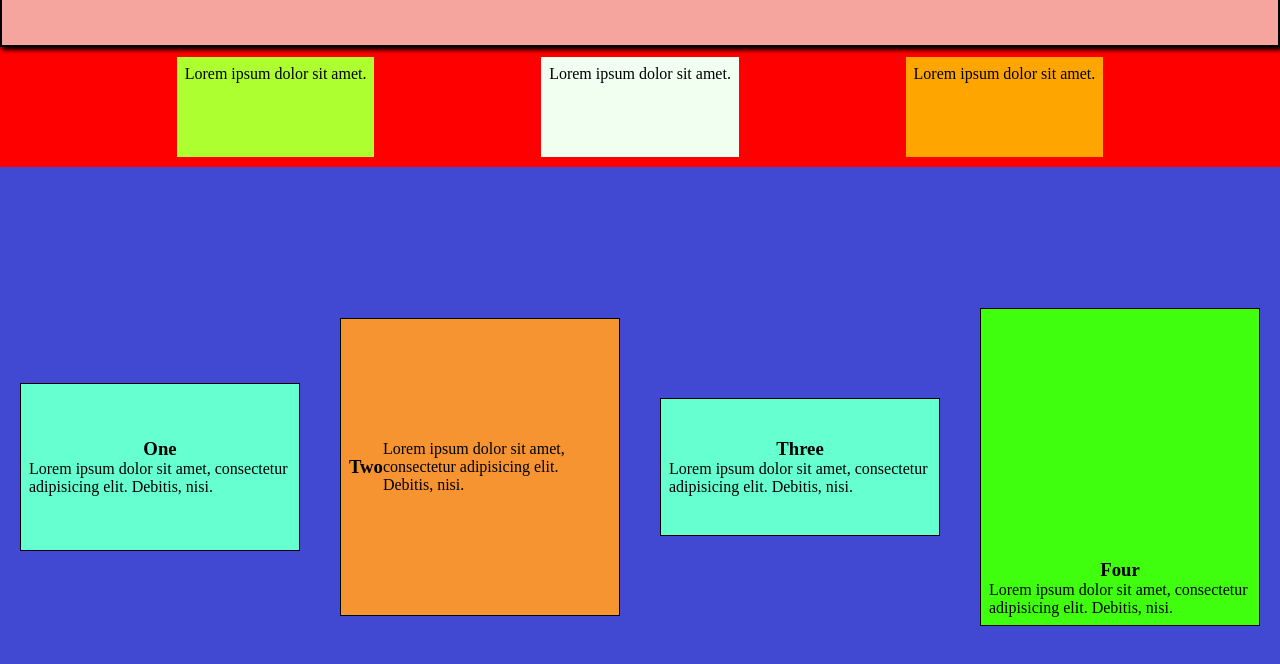
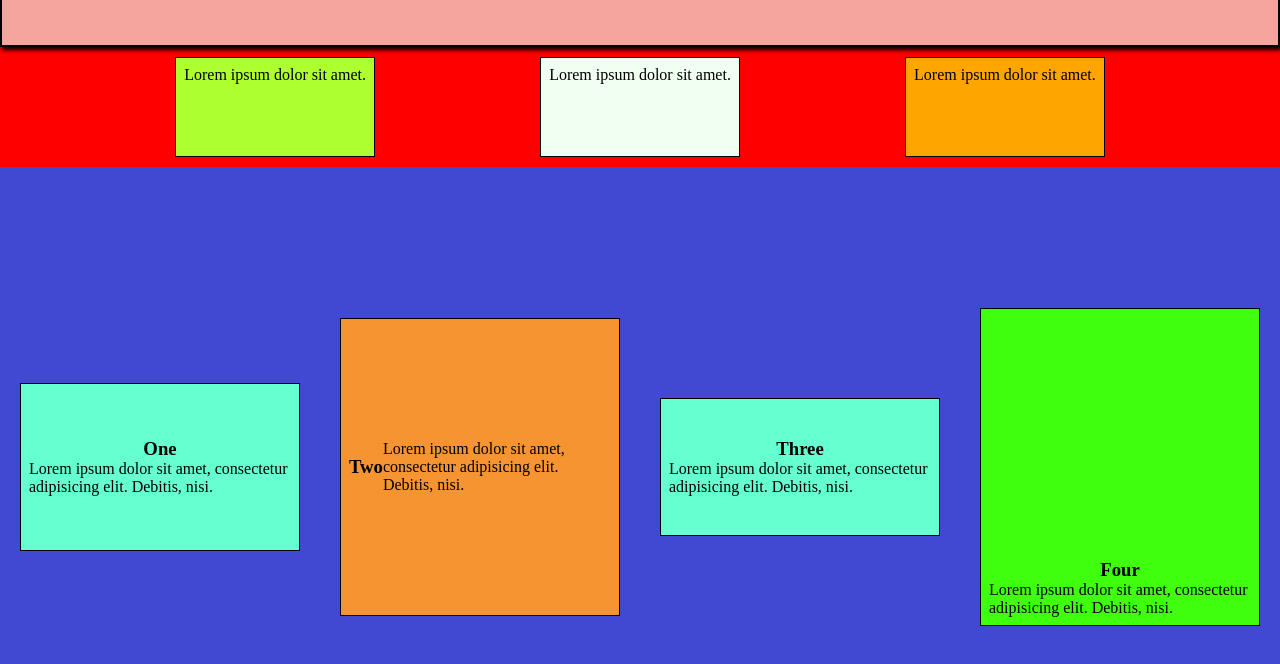
Before and after one commit to Maarten86M/selector-oefening, a plain HTML site: page index.html in a window 1280 px wide. Shown: the part 52-716 px from the top of the page. Drawn offline with Linux system fonts and the light colour scheme.

Commit message:
styles aangepast

```diff
--- a/styles.css
+++ b/styles.css
@@ -75,7 +75,7 @@ article {
     align-items: center;
 }
 
-.item-element-Four{
+.item-element-Four {
     flex-basis: 200px;
     height: 300px;
     padding: 8px;
@@ -90,6 +90,11 @@ article {
 }
 
 /*oefen opdracht nummer 2*/
+
+div {
+    border: 1px solid black;
+    /*margin: 10px;*/
+}
 
 #container-element-two {
     background-color: red;
```
